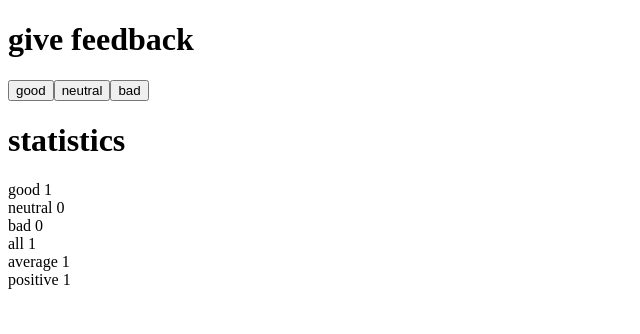
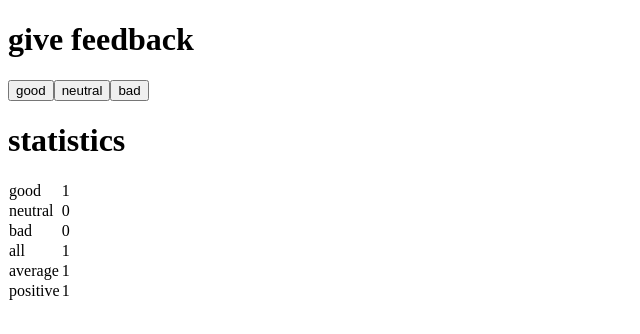
Before and after one commit to tian3rd/fullstackopen, a React (Create React App) app in the folder part1/unicafe/: page / in a window 1280 px wide. Both pictures are taken after a click on the button "good". Shown: the top 334 px of the page, without its empty margins (0-640 px from the left). Built offline with nearby package versions, Linux system fonts and the light colour scheme.

Commit message:
add part1 exercise1.11

```diff
--- a/part1/unicafe/src/App.js
+++ b/part1/unicafe/src/App.js
@@ -10,9 +10,10 @@ const Button = ({ handleClick, text }) => {
 
 const StatisticsLine = ({ number, text }) => {
   return (
-    <div>
-      {text} {number}
-    </div>
+    <tr>
+      <td>{text}</td>
+      <td>{number}</td>
+    </tr>
   );
 };
 
```
